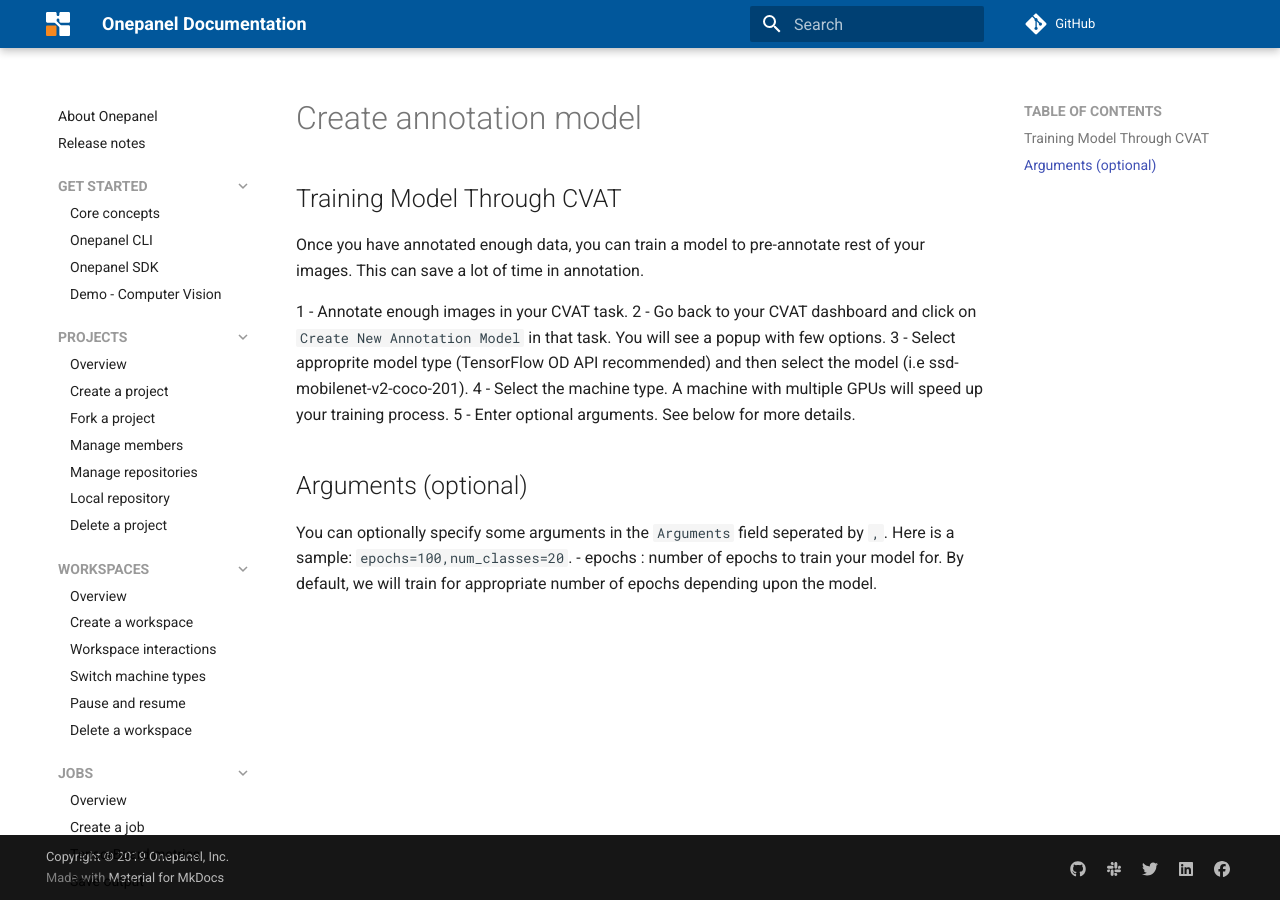
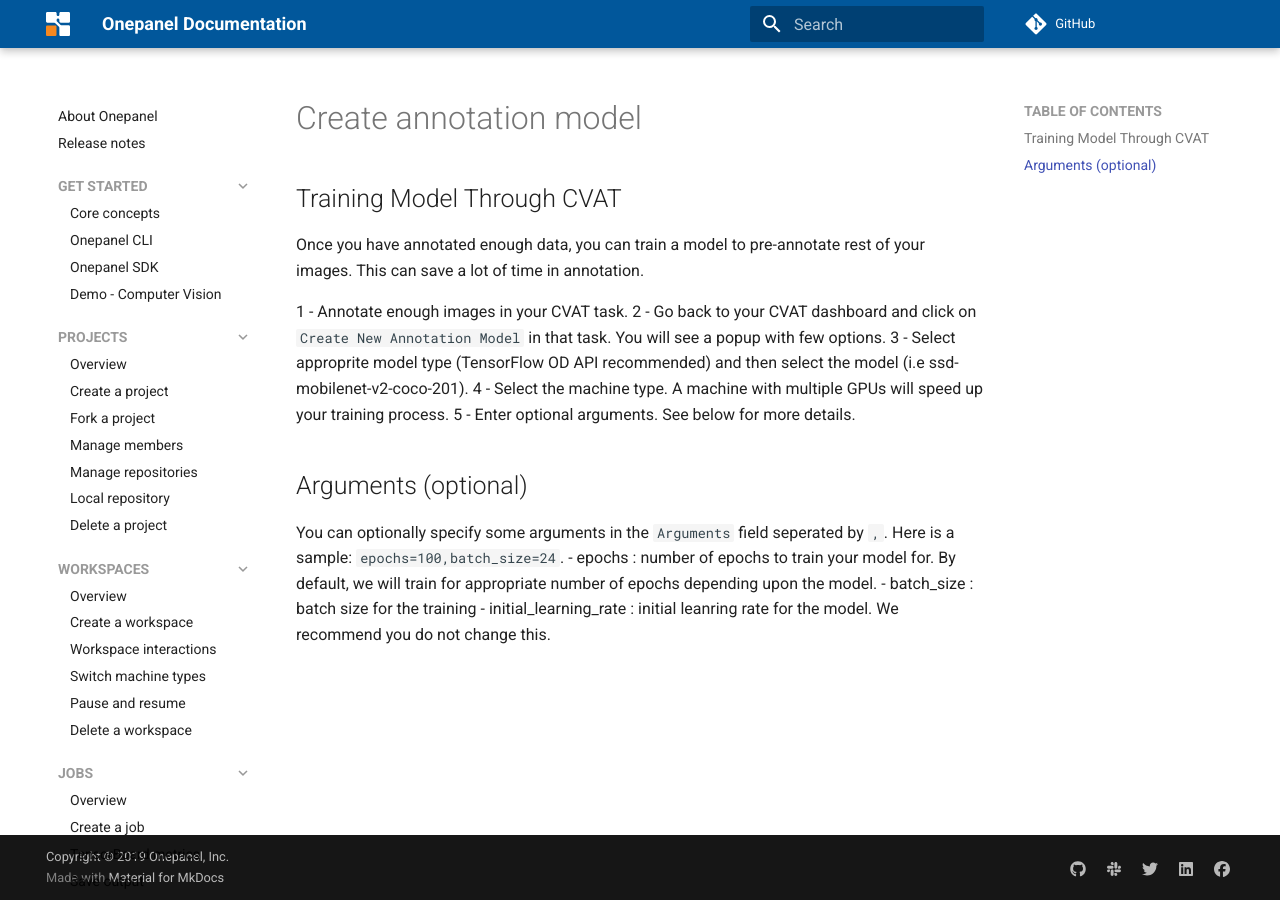
Before and after one commit to onepanelio/docs, an MkDocs documentation site: the page built from docs/CVAT/create_annotation_model.md, in a window 1280 px wide. Built offline with MkDocs 1.6.1 and Material for MkDocs 9.7.7, drawn with Linux system fonts in a browser that asks for light colours; comment, search, counter and statistics services are not loaded.

Commit message:
Update create_annotation_model.md

```diff
--- a/docs/CVAT/create_annotation_model.md
+++ b/docs/CVAT/create_annotation_model.md
@@ -9,5 +9,7 @@
 
 ## Arguments (optional)
 
-You can optionally specify some arguments in the `Arguments` field seperated by `,`. Here is a sample: `epochs=100,num_classes=20`.
+You can optionally specify some arguments in the `Arguments` field seperated by `,`. Here is a sample: `epochs=100,batch_size=24`.
 - epochs : number of epochs to train your model for. By default, we will train for appropriate number of epochs depending upon the model.
+- batch_size : batch size for the training
+- initial_learning_rate : initial leanring rate for the model. We recommend you do not change this.
```
